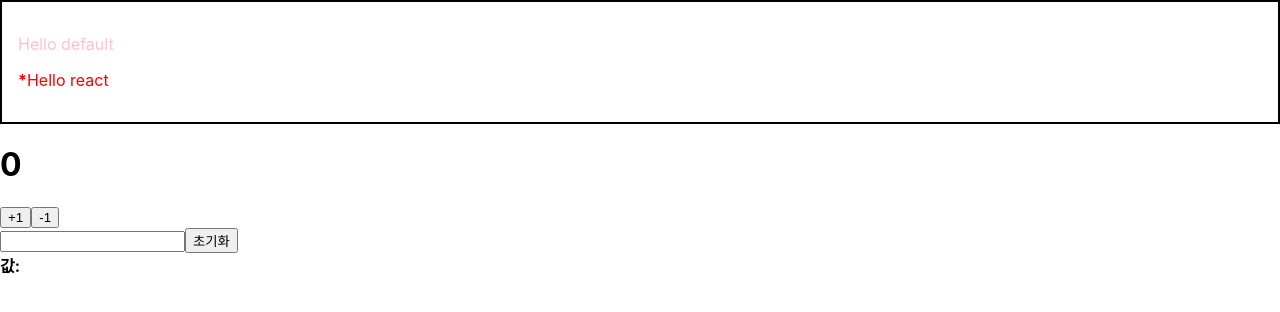
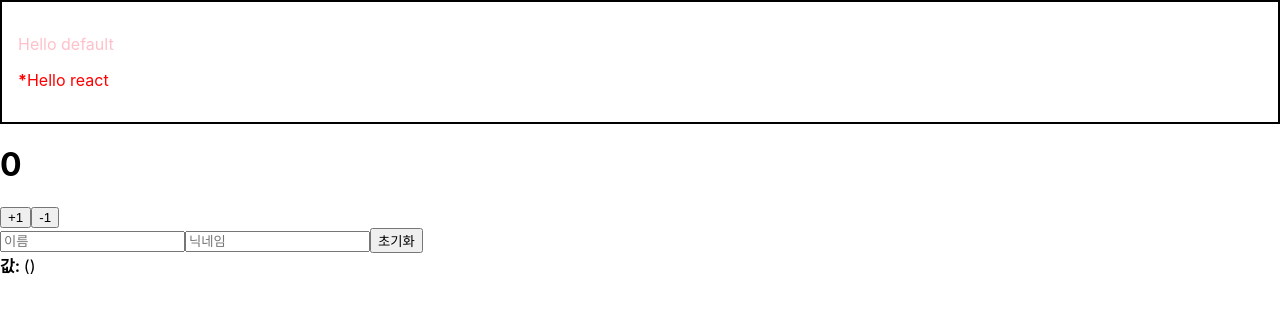
Before and after one commit to Jeong-jeong/React-study, a React (Create React App) app: page / in a window 1280 px wide. Shown: the top 312 px of the page. Built offline with nearby package versions, Linux system fonts and the light colour scheme.

Commit message:
💬 manage diverse inputs

```diff
--- a/src/InputSample.js
+++ b/src/InputSample.js
@@ -1,22 +1,46 @@
 import React, { useState } from 'react';
 
 function InputSample () {
-	const [text, setText] = useState('');
+	const [inputs, setinputs] = useState({
+		name: '',
+		nickname: '',
+	});
+	const { name, nickname } = inputs; // 구조분해할당
+
 	const onChange = (e) => {
-		setText(e.target.value);
-	}
+		const { name, value } = e.target;
+
+		setinputs({
+			...inputs,
+			[name]: value,
+		});
+	};
 
 	const onReset = () => {
-		setText('');
-	}
+		setinputs({
+			name: '',
+			nickname: '',
+		})
+	};
 
 	return (
 		<div>
-			<input onChange = {onChange} value={text}/>
+			<input
+				name='name'
+				placeholder='이름'
+				onChange={onChange}
+				value={name}
+			/>
+			<input
+				name='nickname'
+				placeholder='닉네임'
+				onChange={onChange}
+				value={nickname}
+			/>
 			<button onClick = {onReset}>초기화</button>
 			<div>
 				<b>값: </b>
-				{text}
+				{name} ({nickname})
 			</div>
 		</div>
 	)
```
Also changed, not shown: 1 other file (tests, documents, lock files or other folders).
